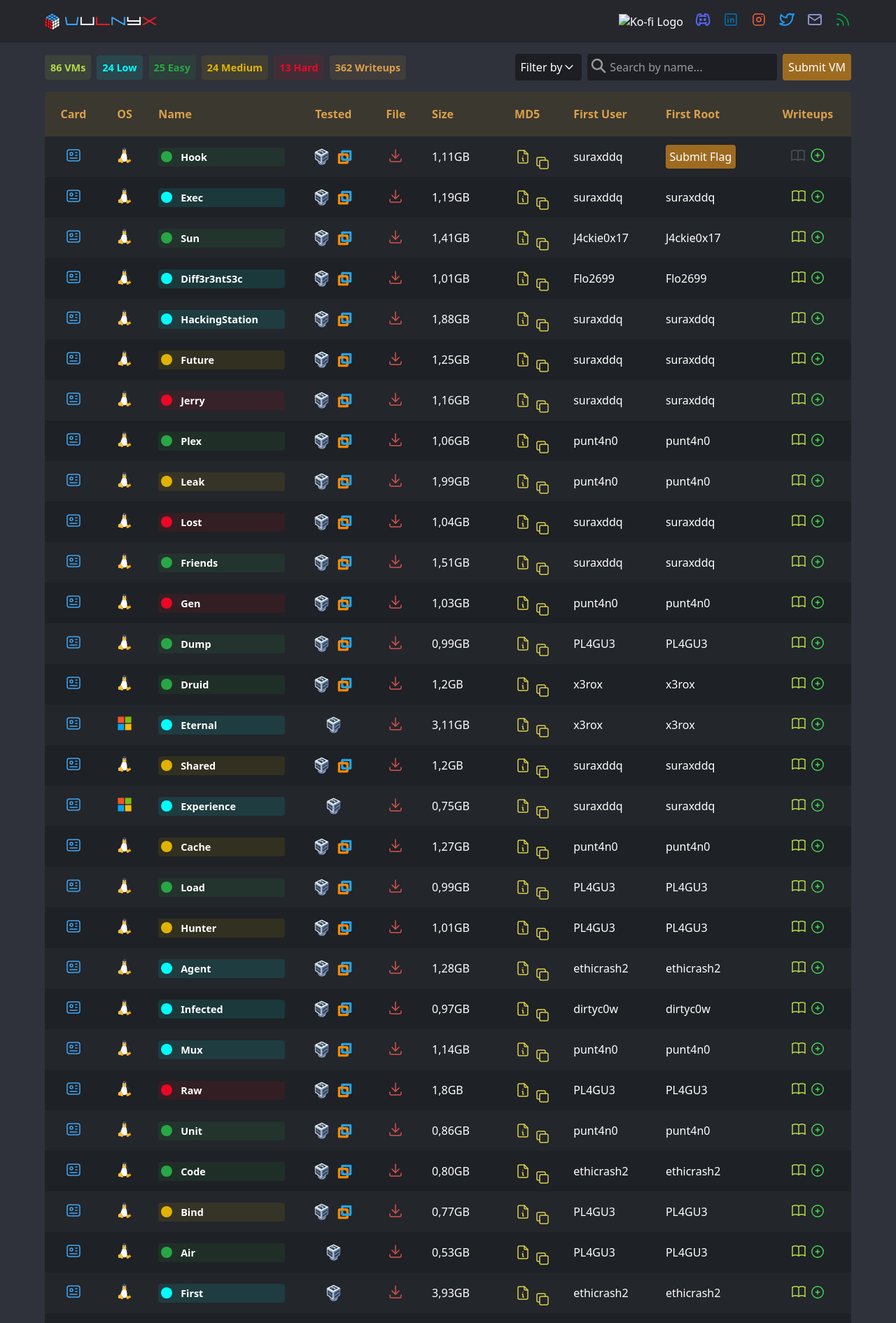
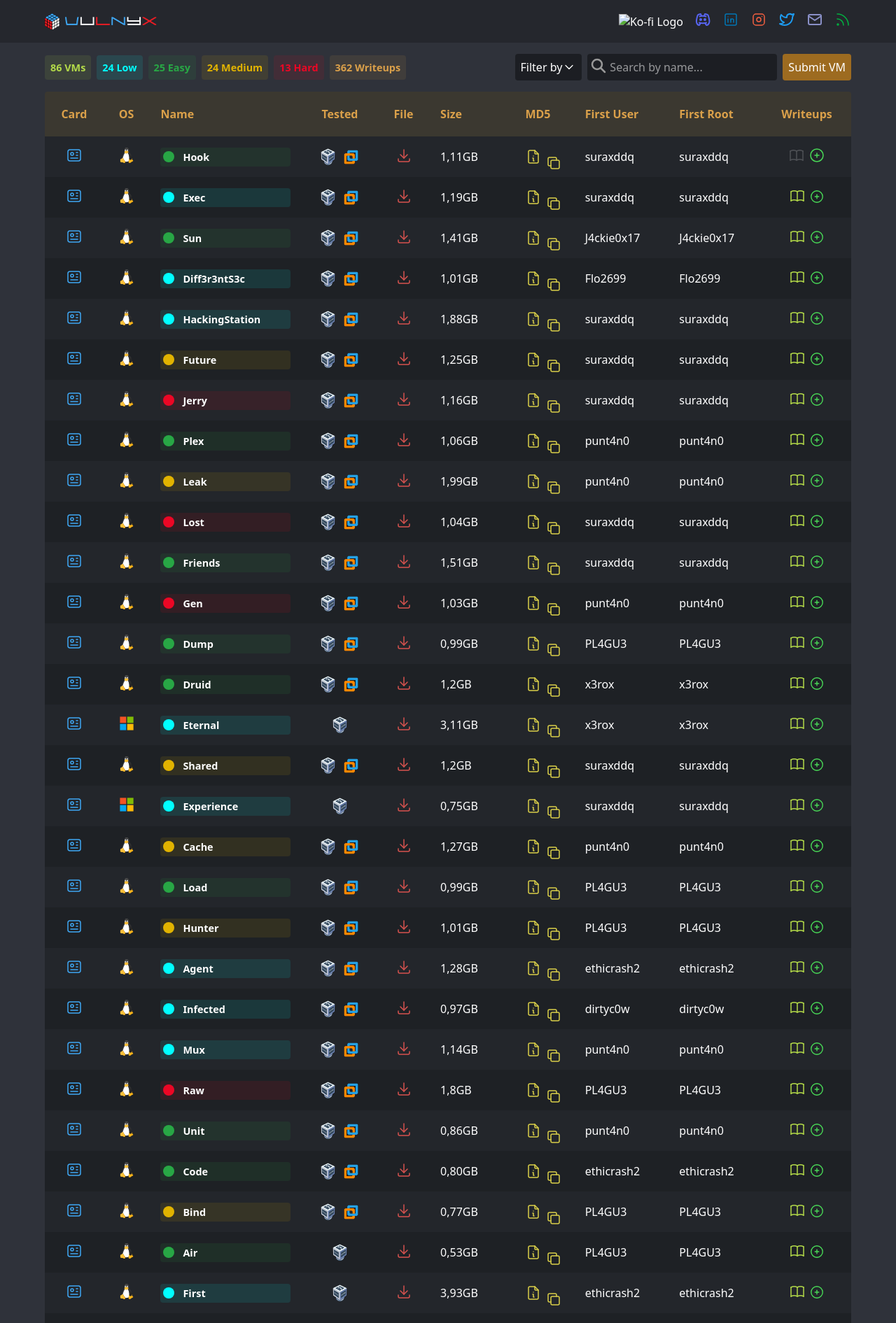
Before and after one commit to VulNyx/vulnyx, a Jekyll site: the page built from index.md, in a window 1280 px wide. Shown: the top 1891 px of the page at 70% size. Built offline with Jekyll 4.4.1, drawn with Linux system fonts in a browser that asks for light colours.

Commit message:
Update db.yml

```diff
--- a/_data/db.yml
+++ b/_data/db.yml
@@ -2172,5 +2172,5 @@ hook:
     - <img title="VMware" alt="VMware logo" src="/assets/vmware.png" width="25" height="25">
   writeups:
   firstUser: suraxddq
-  firstRoot:
+  firstRoot: suraxddq
   release: 23 Apr 2024
```
